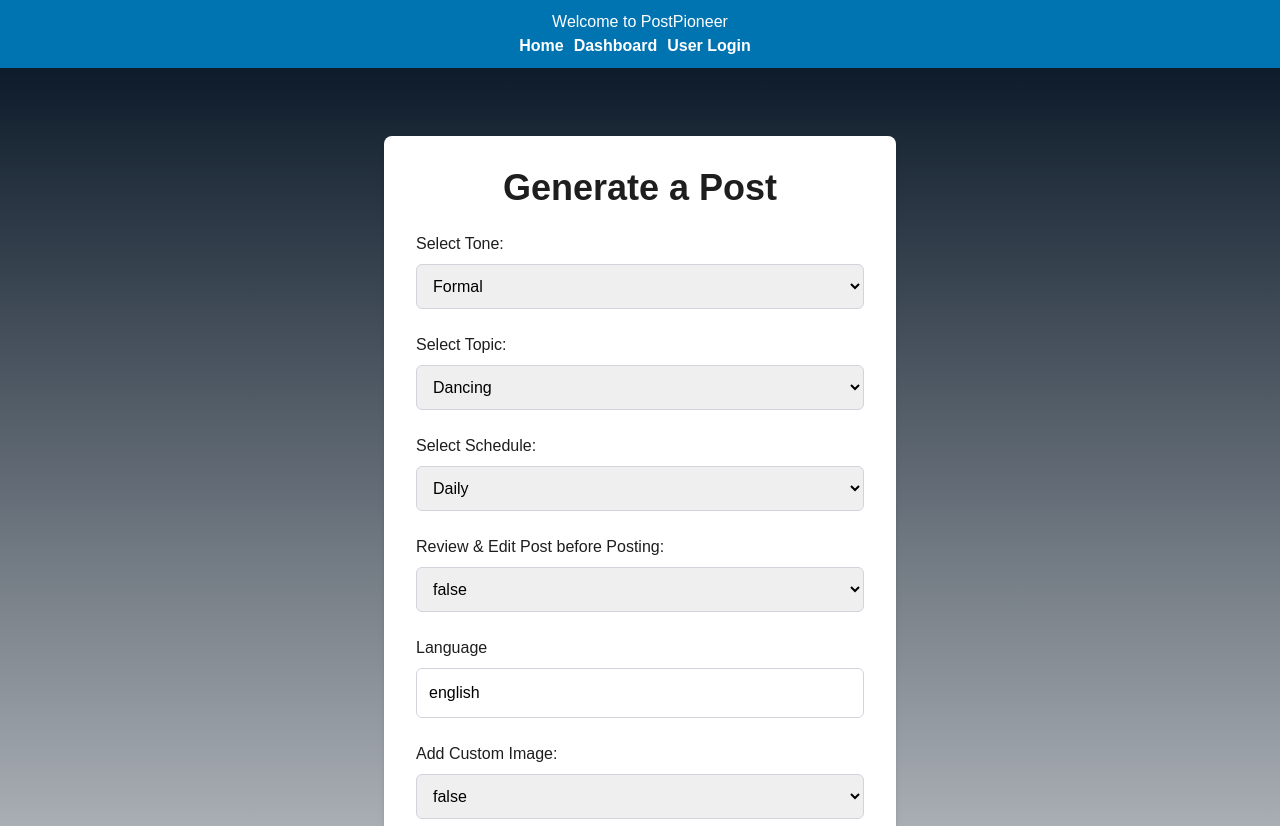
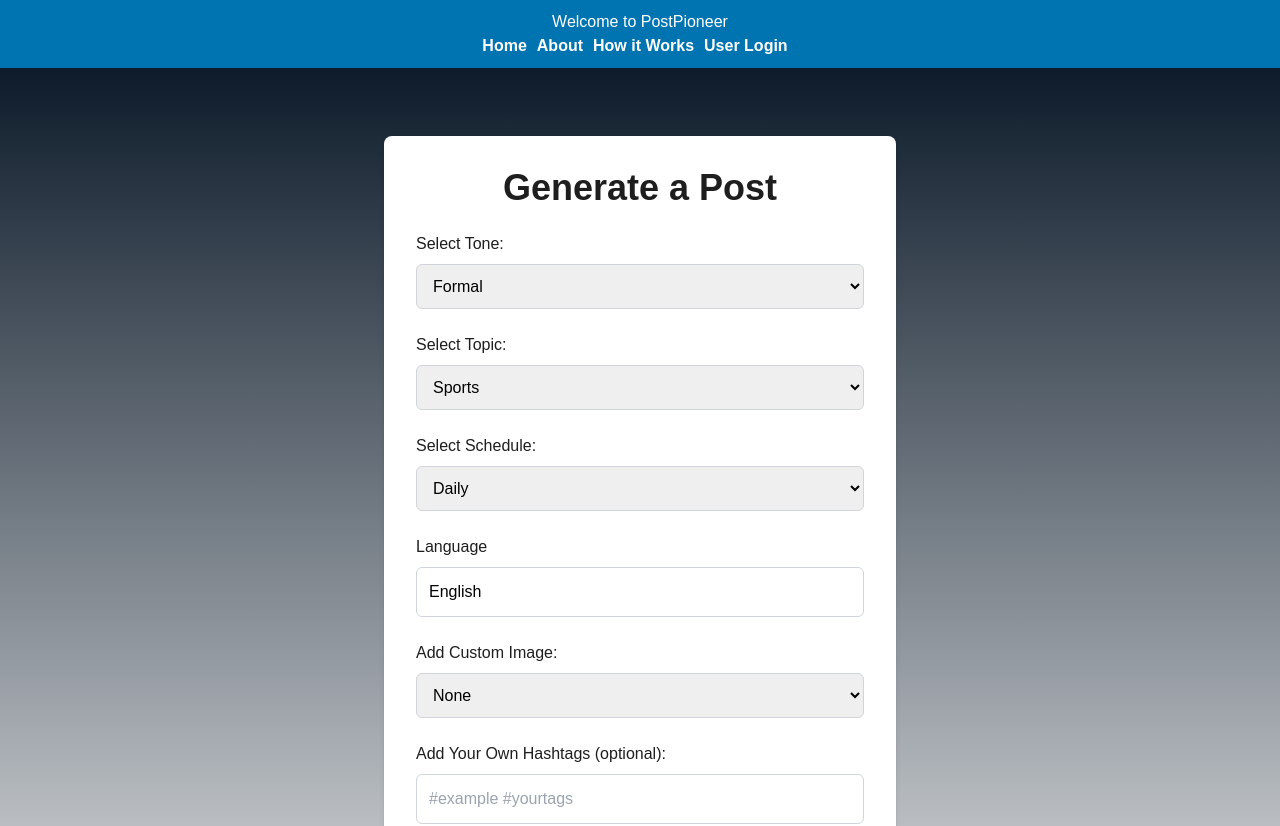
Before and after one commit to rc21mj/COSC4P02, a React (Create React App) app in the folder PostPioneer/frontend/: page /post_generation in a window 1280 px wide. Shown: the top 826 px of the page. Built offline with nearby package versions, Linux system fonts and the light colour scheme; no server answers.

Commit message:
MakeAPost change and Dashboard additions.

```diff
--- a/PostPioneer/frontend/src/Layout1.js
+++ b/PostPioneer/frontend/src/Layout1.js
@@ -46,26 +46,31 @@
             <li>
               <Link to="/">Home</Link>
             </li>
+            {!user && (
+              <>
+                <li>
+                  <Link to="/about">About</Link>
+                </li>
+                <li>
+                  <Link to="/how-it-works">How it Works</Link>
+                </li>
+              </>
+            )}
+            {user && (
+              <>
                 <li>
                   <Link to="/dashboard">Dashboard</Link>
                 </li>
-            {user ? (
                 <li>
                   <Link to="/post_generation">Generate a Post!</Link>
                 </li>
-            ) : null}
-            {user ? (
                 <li>
                   <Link to="/payment">Payment Plan</Link>
                 </li>
-            ) : null}
-            {user ? (
                 <li>
                   <Link to="/settings">Settings</Link>
                 </li>
-            ) : null}
-            {user ? (
-              <li class="signOutButton">
+                <li className="signOutButton">
                   <Link
                     to="/home"
                     onClick={(e) => {
@@ -76,7 +81,9 @@
                     Sign out
                   </Link>
                 </li>
-            ) : (
+              </>
+            )}
+            {!user && (
               <li>
                 <Link to="/login">User Login</Link>
               </li>
--- a/PostPioneer/frontend/src/MakeAPost.js
+++ b/PostPioneer/frontend/src/MakeAPost.js
@@ -13,9 +13,11 @@
     topic: "dancing",
     schedule: "daily",
     edit: "false",
-    language: "english",
+    language: "English",
     customHashtags: "",
-    userid: "failedSet"
+    userid: "failedSet",
+    customImageOption: "none", // New field for image option
+    customImageBase64: "" // Field for uploaded image (if applicable)
   });
   const navigate = useNavigate();
   //set userID
@@ -30,7 +32,6 @@
   const [message, setMessage] = useState("");
   const [image, setImage] = useState("");
   const [previewImage, setPreviewImage] = useState("");
-  const [customImageEnabled, setCustomImageEnabled] = useState(false);
   const [isSubmitting, setIsSubmitting] = useState(false);
   const [loadingDots, setLoadingDots] = useState(".");
   const handleChange = (e) => {
@@ -132,12 +133,11 @@
             onChange={handleChange}
             className="block w-full border border-gray-300 rounded-md p-3 focus:outline-none focus:ring-2 focus:ring-[#00B4D8] focus:border-transparent"
           >
-            <option value="sports">Sports</option>
-            <option value="dancing">Dancing</option>
-            <option value="elephant">Elephant</option>
-            <option value="soul">Soul</option>
-            <option value="stars">Stars</option>
-            <option value="eggs">Eggs</option>
+             <option value="sports">Sports</option>
+            <option value="news">News</option>
+            <option value="business">Business</option>
+            <option value="arts">Arts</option>
+            <option value="travel">Travel</option>
           </select>
         </div>
 
@@ -161,23 +161,6 @@
           </select>
         </div>
 
-        {/* Review & Edit */}
-        <div>
-          <label htmlFor="edit" className="block text-base font-medium text-[#1E1E1E] mb-2">
-            Review & Edit Post before Posting:
-          </label>
-          <select
-            id="edit"
-            name="edit"
-            value={formData.edit}
-            onChange={handleChange}
-            className="block w-full border border-gray-300 rounded-md p-3 focus:outline-none focus:ring-2 focus:ring-[#00B4D8] focus:border-transparent"
-          >
-            <option value="false">false</option>
-            <option value="true">true</option>
-          </select>
-        </div>
-
         {/* Language */}
         <div>
           <label htmlFor="language" className="block text-base font-medium text-[#1E1E1E] mb-2">
@@ -197,22 +180,23 @@
 
         {/* Custom Image Toggle */}
         <div>
-          <label htmlFor="customImageEnabled" className="block text-base font-medium text-[#1E1E1E] mb-2">
+          <label htmlFor="customImageOption" className="block text-base font-medium text-[#1E1E1E] mb-2">
             Add Custom Image:
           </label>
           <select
-            id="customImageEnabled"
-            name="customImageEnabled"
-            value={customImageEnabled ? "true" : "false"}
-            onChange={(e) => setCustomImageEnabled(e.target.value === "true")}
+            id="customImageOption"
+            name="customImageOption"
+            value={formData.customImageOption}
+            onChange={handleChange}
             className="block w-full border border-gray-300 rounded-md p-3 focus:outline-none focus:ring-2 focus:ring-[#00B4D8] focus:border-transparent"
           >
-            <option value="false">false</option>
-            <option value="true">true</option>
+            <option value="none">None</option>
+            <option value="upload">Upload</option>
+            <option value="generate">Generate</option>
           </select>
         </div>
 
-        {customImageEnabled && (
+        {formData.customImageOption === "upload" && (
           <div>
             <input
               type="file"
@@ -223,6 +207,13 @@
                          file:bg-[#E2E4E6] file:text-[#1E1E1E]
                          hover:file:bg-[#D1D4D6]"
             />
+            {previewImage && (
+              <img
+                src={previewImage}
+                alt="Preview"
+                className="mt-4 w-full max-h-64 object-contain rounded-md"
+              />
+            )}
           </div>
         )}
 
@@ -249,7 +240,7 @@
             //disabled={isSubmitting}
             className="w-full py-3 bg-[#00B4D8] text-white font-poppins font-semibold rounded-md hover:bg-[#0099C1] transition"
           >
-            {isSubmitting ? `Generating post${loadingDots}` : "Submit Preferences"}
+            {isSubmitting ? `Generating post${loadingDots}` : "Submit"}
           </button>
         </div>
 
```
Also changed, not shown: PostPioneer/frontend/src/Dashboard.js (+79 -25 lines), 1 other file (tests, documents, lock files or other folders). Lines whose indentation alone changed are shown as unchanged.
